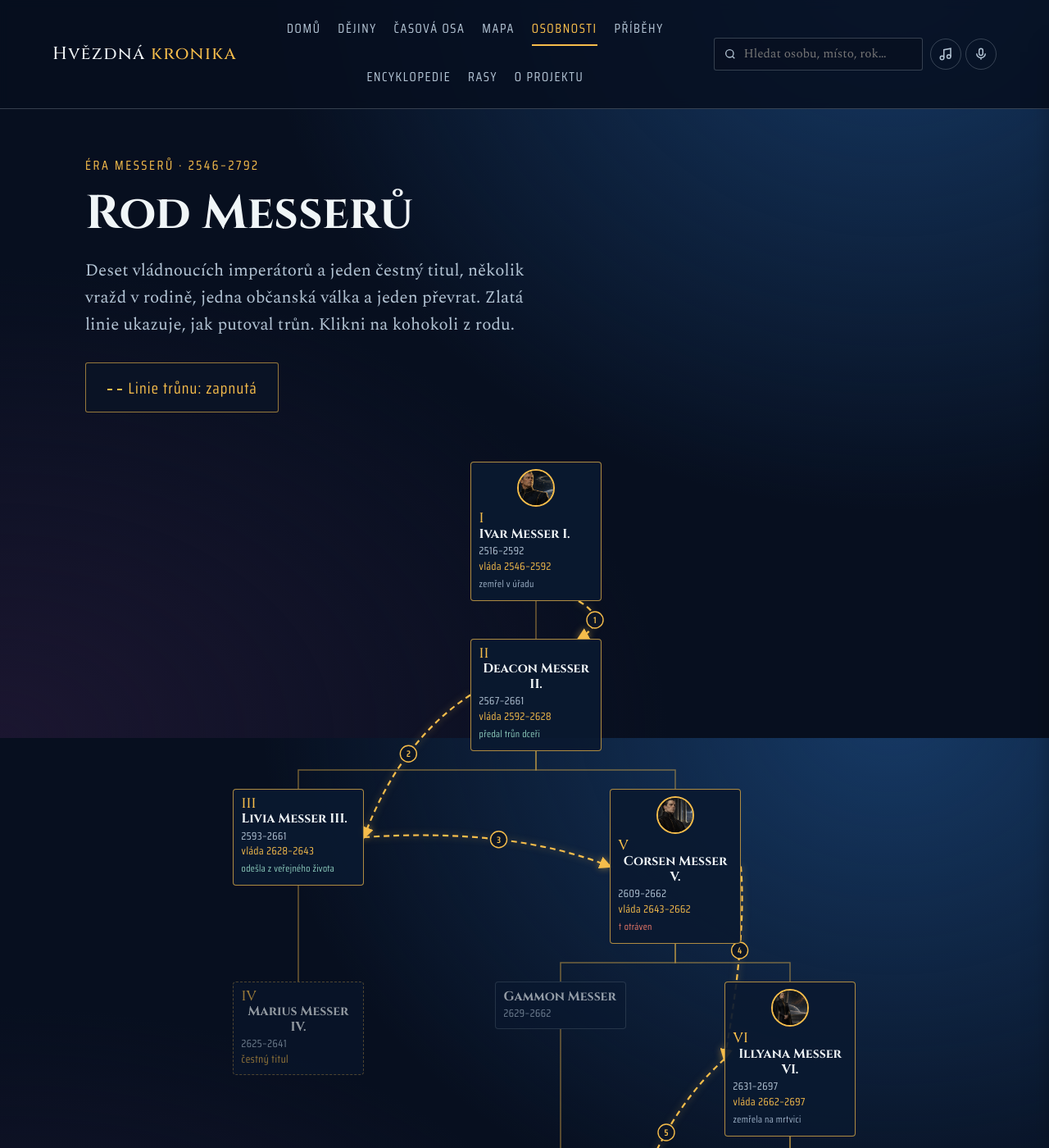
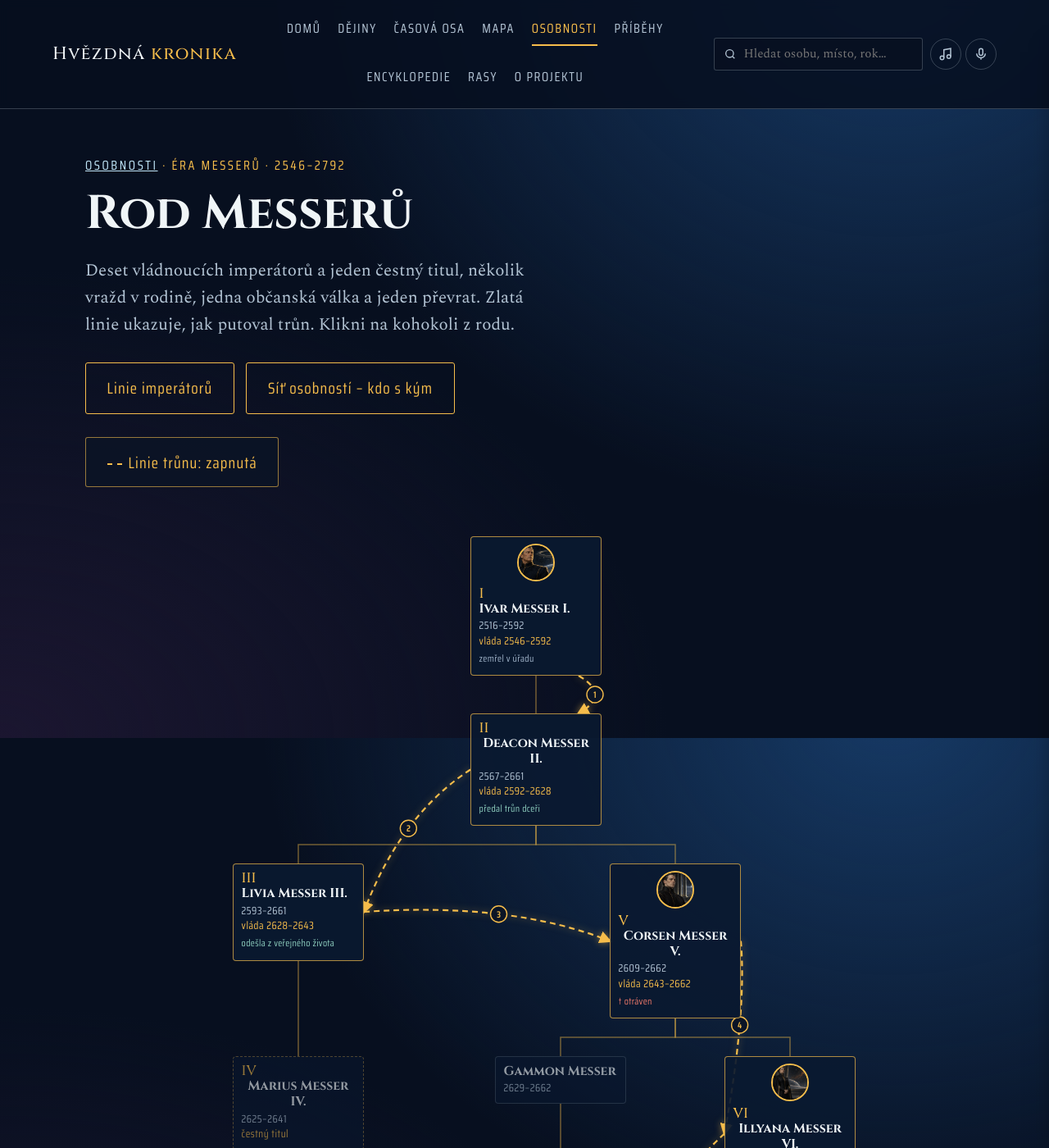
Before and after one commit to dadotik-eng/kronika-vesmiru, a Jekyll site: the page built from rod-messeru.html, in a window 1280 px wide and 1400 px high. Shown: the whole window at 82% size. Built offline with Jekyll 4.4.1, drawn with Linux system fonts in a browser that asks for light colours.

Commit message:
Rod Messerů: tlačítka na Linii imperátorů a Síť osobností, výrazné tlačítko Celý medailonek; Síť osobností: odkazy na rodokmen a imperátory
Co-Authored-By: Claude Opus 5.5 <noreply@anthropic.com>
Claude-Session: https://claude.ai/code/session_019nmCp42rAmbc4M4RKrxxCM

```diff
--- a/assets/css/styl.css
+++ b/assets/css/styl.css
@@ -561,7 +561,9 @@ a.os-odkaz:hover { color: var(--akcent); }
 .rod-vztahy dd { margin: 0; }
 .rod-odkaz { background: none; border: 0; padding: 0; color: var(--akcent); cursor: pointer; font: inherit; text-decoration: underline dotted; text-underline-offset: 3px; }
 .rod-panel .med-odkazy { display: flex; gap: 1.2rem; flex-wrap: wrap; margin-top: 1.2rem; font-family: var(--label); letter-spacing: .04em; }
+.rod-panel .med-odkazy { align-items: center; }
 .rod-panel .med-odkazy a { text-decoration: none; }
+.rod-panel .med-odkazy .tlacitko { margin: 0; padding: .6rem 1.1rem; font-size: 1.05rem; }
 .k-text { font-weight: 600; }
 
 /* Mimozemské rasy */
--- a/rod-messeru.html
+++ b/rod-messeru.html
@@ -8,9 +8,10 @@ popis: Rodokmen dynastie Messerů, která vládla lidstvu 246 let. Od Ivara Mess
 {% capture portrety %}{% for o in site.osoby %}{% if o.ilustrace %}{{ o.slug }} {% endif %}{% endfor %}{% endcapture %}
 {% capture stranky %}{% for o in site.osoby %}{{ o.slug }} {% endfor %}{% endcapture %}
 <section class="blok osa-hlava">
-  <p class="nadtitul">Éra Messerů · 2546–2792</p>
+  <p class="nadtitul"><a href="{{ '/osobnosti/' | relative_url }}">Osobnosti</a> · Éra Messerů · 2546–2792</p>
   <h1>Rod Messerů</h1>
   <p class="perex">Deset vládnoucích imperátorů a jeden čestný titul, několik vražd v rodině, jedna občanská válka a jeden převrat. Zlatá linie ukazuje, jak putoval trůn. Klikni na kohokoli z rodu.</p>
+  <p class="tlacitka"><a class="tlacitko" href="{{ '/imperatori/' | relative_url }}">Linie imperátorů</a> <a class="tlacitko" href="{{ '/vztahy/' | relative_url }}">Síť osobností – kdo s kým</a></p>
   <p class="tlacitka"><button type="button" class="tlacitko aktivni" id="prepni-linii" aria-pressed="true">Linie trůnu: zapnutá</button></p>
 </section>
 
@@ -153,7 +154,7 @@ popis: Rodokmen dynastie Messerů, která vládla lidstvu 246 let. Od Ivara Mess
       '<p>' + m.text + '</p>' + (m.poznamka_vlada ? '<p class="med-pozn">' + m.poznamka_vlada + '</p>' : '') +
       (m.rozpor ? '<p class="med-pozn"><b>Rozpor v pramenech:</b> ' + m.rozpor + '</p>' : '') +
       (vz ? '<dl class="rod-vztahy">' + vz + '</dl>' : '') +
-      '<p class="med-odkazy">' + (STRANKY.indexOf(id) >= 0 ? '<a href="' + ZAKLAD + 'osobnosti/' + id + '/">Stránka osoby →</a>' : '') +
+      '<p class="med-odkazy">' + (STRANKY.indexOf(id) >= 0 ? '<a class="tlacitko plne" href="' + ZAKLAD + 'osobnosti/' + id + '/">Celý medailonek →</a>' : '') +
       (m.zdroj ? '<a href="' + m.zdroj + '" target="_blank" rel="noopener">Galactapedie ↗</a>' : '') + '</p>';
     panel.classList.add('otevreny'); panel.setAttribute('aria-hidden', 'false');
     if (history.replaceState) history.replaceState(null, '', '#' + id);
--- a/vztahy.html
+++ b/vztahy.html
@@ -9,6 +9,7 @@ popis: Kdo koho svrhl, kdo s kým spolupracoval a kdo komu předal trůn – vzt
   <p class="nadtitul"><a href="{{ '/osobnosti/' | relative_url }}">Osobnosti</a> · Síť osobností</p>
   <h1>Kdo s kým</h1>
   <p class="perex">Osobnosti kroniky na skutečné časové ose, v barvách svých období. Oblouky ukazují, koho dějiny spojily – rodinu, spojence i protivníky. Klikni na kartu a zvýrazní se jen její vazby.</p>
+  <p class="tlacitka"><a class="tlacitko" href="{{ '/rod-messeru/' | relative_url }}">Rodokmen Messerů</a> <a class="tlacitko" href="{{ '/imperatori/' | relative_url }}">Linie imperátorů</a></p>
 
   <div class="mapa-ovladani">
     <label class="mapa-hledat"><span class="sr">Najít osobnost</span>
```
